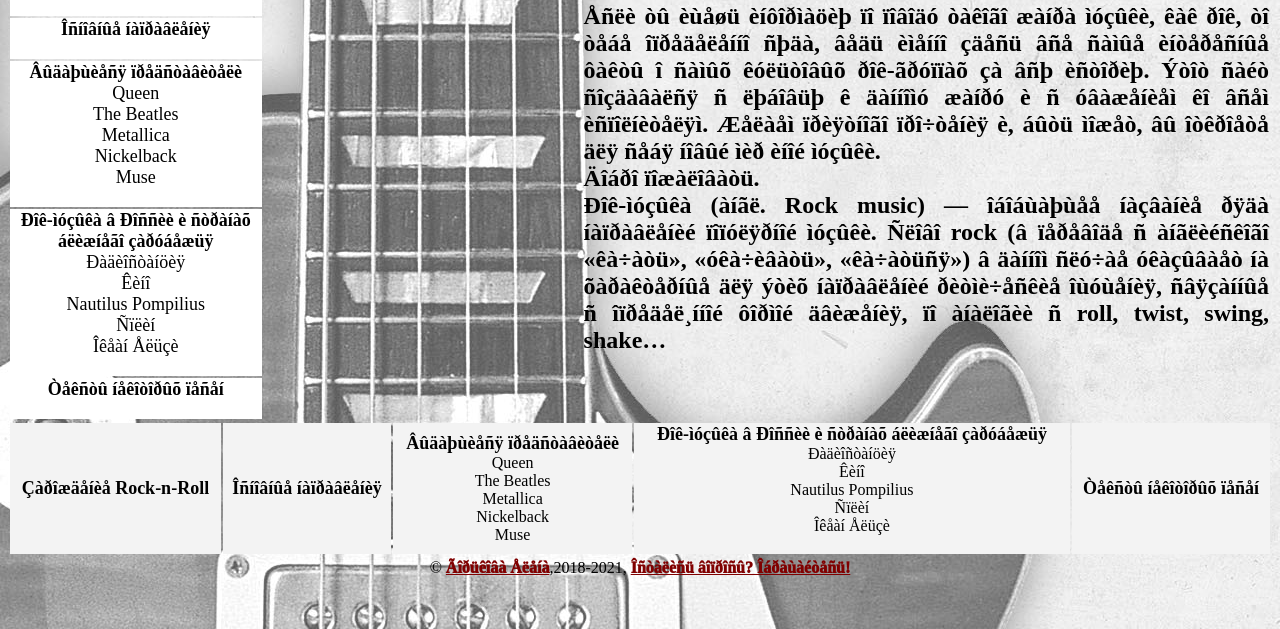
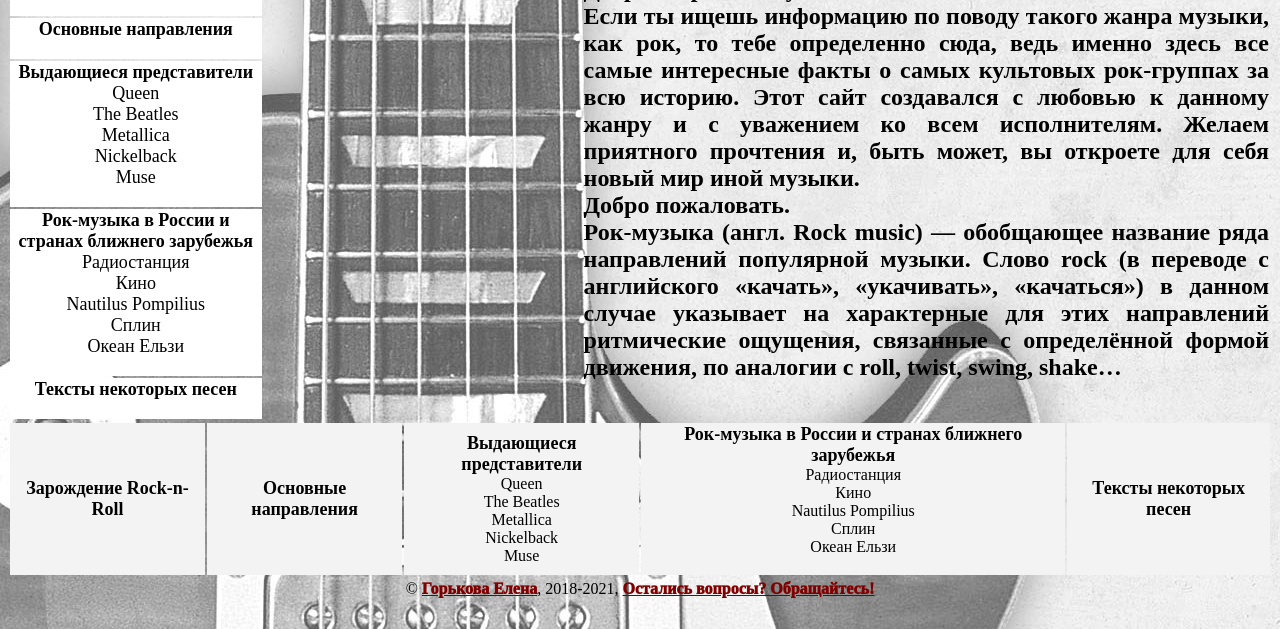
Before and after one commit to tomato-juice-zero/rock_site, a plain HTML site: page index.htm in a window 1280 px wide. Shown: the part 171-800 px from the top of the page. Drawn offline with Linux system fonts and the light colour scheme.

Commit message:
Update index.htm

```diff
--- a/index.htm
+++ b/index.htm
@@ -2,67 +2,67 @@
 <head>
 <title>index.html</title>
 <link rel="stylesheet" href="web.css" type="text/css"/>
-<meta http-equiv="content-type" content="text/html; charset=utf8" />
 </head>
 <body background="pictures/background1.jpg">
 <table width=100%>
 <tr WIDTH=100%>
 <td WIDTH=20%><img src="pictures/logo.jpg" weight=200 height=130 ALT=RockMusic></td>
-<td ALIGN="CENTER" COLSPAN=4 class="name"> <FONT FACE="Copperplate Gothic Bold" SIZE=8> Èñòîðèÿ ðàçâèòèÿ ðîê-ìóçûêè </FONT></td>
+<td ALIGN="CENTER" COLSPAN=4 class="name"> <FONT FACE="Copperplate Gothic Bold" SIZE=8> История развития рок-музыки </FONT></td>
 <tr/>
 <tr>
-<td bgcolor="white" align="center"> <a href="Èñòîðèÿ.htm"> <FONT FACE="Copperplate Gothic Bold" SIZE=4><dl><b>Çàðîæäåíèå Rock-n-Roll </b></dl></FONT> </a> </td>
-<td rowspan=5 colspan=4 class="glav" align="justify"> <font face size=5><b>Äîáðîãî âðåìåíè ñóòîê.<br/>
-Åñëè òû èùåøü èíôîðìàöèþ ïî ïîâîäó òàêîãî  æàíðà ìóçûêè, êàê ðîê, òî òåáå îïðåäåëåííî ñþäà, âåäü èìåííî çäåñü âñå ñàìûå èíòåðåñíûå ôàêòû î ñàìûõ êóëüòîâûõ ðîê-ãðóïïàõ çà âñþ èñòîðèþ.
-Ýòîò ñàéò ñîçäàâàëñÿ ñ ëþáîâüþ ê äàííîìó æàíðó è ñ óâàæåíèåì êî âñåì èñïîëíèòåëÿì. Æåëàåì ïðèÿòíîãî ïðî÷òåíèÿ è, áûòü ìîæåò, âû îòêðîåòå äëÿ ñåáÿ íîâûé ìèð èíîé ìóçûêè.<br />
-Äîáðî ïîæàëîâàòü.<br/>
-Ðîê-ìóçûêà (àíãë. Rock music) — îáîáùàþùåå íàçâàíèå ðÿäà íàïðàâëåíèé ïîïóëÿðíîé ìóçûêè.
-Ñëîâî rock (â ïåðåâîäå ñ àíãëèéñêîãî «êà÷àòü», «óêà÷èâàòü», «êà÷àòüñÿ») â äàííîì ñëó÷àå óêàçûâàåò íà õàðàêòåðíûå äëÿ ýòèõ íàïðàâëåíèé ðèòìè÷åñêèå îùóùåíèÿ,
-ñâÿçàííûå ñ îïðåäåë¸ííîé ôîðìîé äâèæåíèÿ, ïî àíàëîãèè ñ roll, twist, swing, shake…<br/></b></font></td>
+<td bgcolor="white" align="center"> <a href="История.htm"> <FONT FACE="Copperplate Gothic Bold" SIZE=4><dl><b>Зарождение Rock-n-Roll </b></dl></FONT> </a> </td>
+<td rowspan=5 colspan=4 class="glav" align="justify"> <font face size=5><b>Доброго времени суток.<br/>
+Если ты ищешь информацию по поводу такого  жанра музыки, как рок, то тебе определенно сюда, ведь именно здесь все самые интересные факты о самых культовых рок-группах за всю историю.
+Этот сайт создавался с любовью к данному жанру и с уважением ко всем исполнителям. Желаем приятного прочтения и, быть может, вы откроете для себя новый мир иной музыки.<br />
+Добро пожаловать.<br/>
+Рок-музыка (англ. Rock music) — обобщающее название ряда направлений популярной музыки.
+Слово rock (в переводе с английского «качать», «укачивать», «качаться») в данном случае указывает на характерные для этих направлений ритмические ощущения,
+связанные с определённой формой движения, по аналогии с roll, twist, swing, shake…<br/></b></font></td>
 </tr>
-<tr> <td bgcolor="white" align="center"> <a href="íàïðàâëåíèÿ.htm"> <FONT FACE="Copperplate Gothic Bold" SIZE=4> <dl><b>Îñíîâíûå íàïðàâëåíèÿ </b></dl></FONT> </a>
+<tr> <td bgcolor="white" align="center"> <a href="направления.htm"> <FONT FACE="Copperplate Gothic Bold" SIZE=4> <dl><b>Основные направления </b></dl></FONT> </a>
 </td> </tr>
-<tr> <td bgcolor="white" align="center"> <FONT FACE="Copperplate Gothic Bold" SIZE=4><dl><b>Âûäàþùèåñÿ ïðåäñòàâèòåëè</b>
+<tr> <td bgcolor="white" align="center"> <FONT FACE="Copperplate Gothic Bold" SIZE=4><dl><b>Выдающиеся представители</b>
 <dt> <a href="Queen.htm">Queen</a> </dt>
-<dt> <a href="Áèòëç.htm">The Beatles</a> </dt>
+<dt> <a href="Битлз.htm">The Beatles</a> </dt>
 <dt> <a href="metallica.htm">Metallica</a> </dt>
 <dt> <a href="Nickelback.htm">Nickelback</a> </dt>
 <dt> <a href="muse.htm">Muse</a></dt></dl></FONT></td> </tr>
-<tr> <td bgcolor="white" align="center"> <FONT FACE="Copperplate Gothic Bold" SIZE=4><dl><b>Ðîê-ìóçûêà â Ðîññèè è ñòðàíàõ áëèæíåãî çàðóáåæüÿ</b>
-<dt> <a href="radio.htm">Ðàäèîñòàíöèÿ</a> </dt>
-<dt> <a href="kino.htm">Êèíî</a></dt>
+<tr> <td bgcolor="white" align="center"> <FONT FACE="Copperplate Gothic Bold" SIZE=4><dl><b>Рок-музыка в России и странах ближнего зарубежья</b>
+<dt> <a href="radio.htm">Радиостанция</a> </dt>
+<dt> <a href="kino.htm">Кино</a></dt>
 <dt> <a href="nautilus.htm">Nautilus Pompilius</a></dt>
-<dt> <a href="splean.htm">Ñïëèí</a> </dt>
-<dt> <a href="OE.htm">Îêåàí Åëüçè </a> </dt>
+<dt> <a href="splean.htm">Сплин</a> </dt>
+<dt> <a href="OE.htm">Океан Ельзи </a> </dt>
 </dl></FONT></td> </tr>
 <tr> <td bgcolor="white" align="center"> <FONT FACE="Copperplate Gothic Bold" SIZE=4><dl>
-<b> <a href="texts of several songs.htm">Òåêñòû íåêîòîðûõ ïåñåí</a> </b>
+<b> <a href="texts of several songs.htm">Тексты некоторых песен</a> </b>
 </dl></FONT></td> </tr>
 </table>
 <table width=100%>
 <tr>
-<td bgcolor="#F3F3F3" align="center">  <FONT FACE="Times New Roman" SIZE=4> <a href="Èñòîðèÿ.htm"><b>Çàðîæäåíèå Rock-n-Roll</b> </a> </FONT> </td>
-<td bgcolor="#F3F3F3" align="center">  <FONT FACE="Times New Roman" SIZE=4><b> <a href="íàïðàâëåíèÿ.htm">Îñíîâíûå íàïðàâëåíèÿ </a> </b> </FONT> <br> </td>
-<td bgcolor="#F3F3F3" align="center">   <FONT FACE="Times New Roman" SIZE=4><b>Âûäàþùèåñÿ ïðåäñòàâèòåëè</b> </FONT><br>
+<td bgcolor="#F3F3F3" align="center">  <FONT FACE="Times New Roman" SIZE=4> <a href="История.htm"><b>Зарождение Rock-n-Roll</b> </a> </FONT> </td>
+<td bgcolor="#F3F3F3" align="center">  <FONT FACE="Times New Roman" SIZE=4><b> <a href="направления.htm">Основные направления </a> </b> </FONT> <br> </td>
+<td bgcolor="#F3F3F3" align="center">   <FONT FACE="Times New Roman" SIZE=4><b>Выдающиеся представители</b> </FONT><br>
 <a href="Queen.htm">Queen </a>  <br>
-<a href="Áèòëç.htm">The Beatles</a> <br>
+<a href="Битлз.htm">The Beatles</a> <br>
 <a href="metallica.htm">Metallica </a>   <br>
 <a href="Nickelback.htm">Nickelback </a>  <br>
 <a href="muse.htm">Muse   </a>    <br>
 </td>
-<td bgcolor="#F3F3F3" align="center">  <FONT FACE="Times New Roman" SIZE=4><b>Ðîê-ìóçûêà â Ðîññèè è ñòðàíàõ áëèæíåãî çàðóáåæüÿ</b> </FONT><br>
-<a href="radio.htm">Ðàäèîñòàíöèÿ </a> <br>
-<a href="kino.htm">Êèíî</a> <br>
+<td bgcolor="#F3F3F3" align="center">  <FONT FACE="Times New Roman" SIZE=4><b>Рок-музыка в России и странах ближнего зарубежья</b> </FONT><br>
+<a href="radio.htm">Радиостанция </a> <br>
+<a href="kino.htm">Кино</a> <br>
 <a href="nautilus.htm">Nautilus Pompilius</a> <br>
-<a href="splean.htm">Ñïëèí </a>     <br>
-<a href="OE.htm">Îêåàí Åëüçè  </a><br>
+<a href="splean.htm">Сплин </a>     <br>
+<a href="OE.htm">Океан Ельзи  </a><br>
 <br>
 </td>
-<td bgcolor="#F3F3F3" align="center"> <FONT SIZE=4 ><a href="texts of several songs.htm"><b>Òåêñòû íåêîòîðûõ ïåñåí</b> </a> </FONT>  </td>
+<td bgcolor="#F3F3F3" align="center"> <FONT SIZE=4 ><a href="texts of several songs.htm"><b>Тексты некоторых песен</b> </a> </FONT>  </td>
 </TR>
 <table width=100%>
 <tr align="center">
-<td>&copy; <A HREF="https://vk.com/g0rkova.elena" class="link">Ãîðüêîâà Åëåíà</a>,2018-2021, <A HREF="MAILTO:g0rkova.elena@yandex.ru" class="link">Îñòàëèñü âîïðîñû? Îáðàùàéòåñü!</A></td>
+<td>&copy; <A HREF="https://vk.com/g0rkova.elena" class="link">Горькова Елена</a>,
+2018-2021, <A HREF="MAILTO:g0rkova.elena@yandex.ru" class="link">Остались вопросы? Обращайтесь!</A></td>
 </tr>
 </table>
 </body>
```
